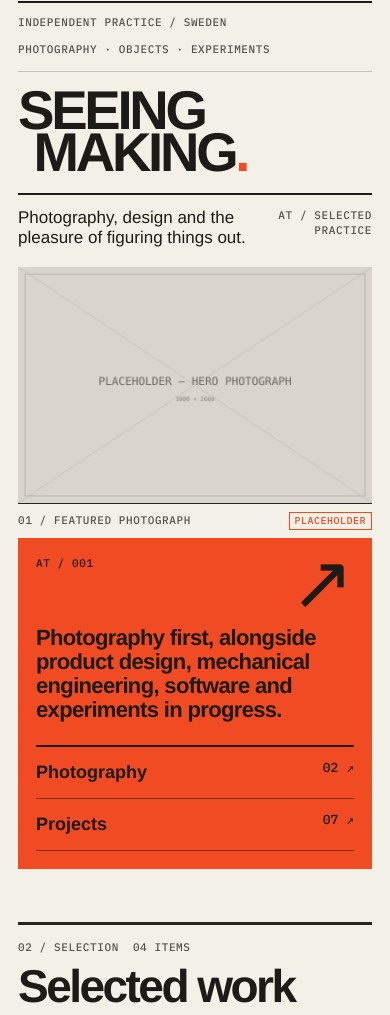
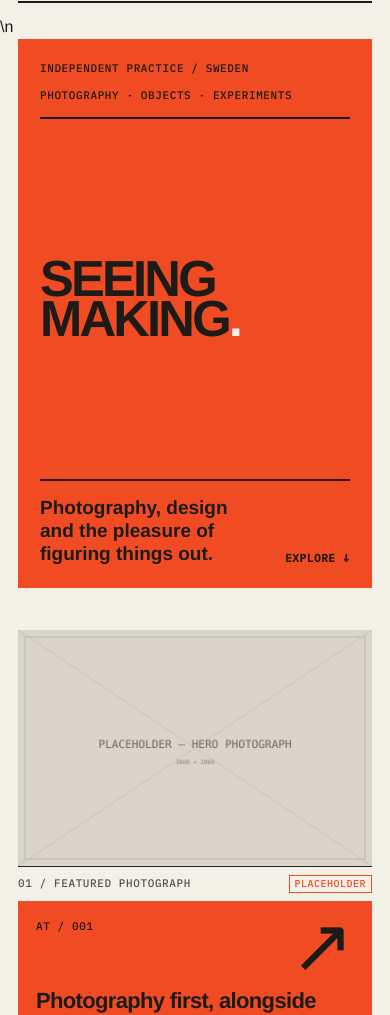
Before and after one commit to AxelTidehorn/Portfolio, an Astro site: page / in a window 390 px wide. Shown: the part 67-1082 px from the top of the page. Built offline with nearby package versions, Linux system fonts and the light colour scheme; Astro itself is replaced by a stand-in of ours.

Commit message:
Structure homepage into viewport compositions with desktop scroll snap and recurring orange fields

```diff
--- a/src/pages/index.astro
+++ b/src/pages/index.astro
@@ -17,8 +17,8 @@ const counts = {
 const pad = (n: number) => String(n).padStart(2, '0');
 const hero = site.hero.image;
 ---
-<Base image={hero} sheet="Index">
-  <section class="opening wrap" aria-labelledby="opening-title">
+<Base image={hero} sheet="Index">\n  <div class="home-story">
+  <section id="intro" class="opening wrap story-section" aria-labelledby="opening-title">
     <div class="opening__eyebrow">
       <span class="label">Independent practice / Sweden</span>
       <span class="label">Photography · Objects · Experiments</span>
@@ -29,11 +29,11 @@ const hero = site.hero.image;
     </h1>
     <div class="opening__bottom">
       <p>Photography, design and the pleasure of figuring things out.</p>
-      <span class="opening__edition label">AT / Selected practice</span>
+      <a class="opening__next label" href="#photograph">Explore ↓</a>
     </div>
   </section>
 
-  <section class="hero wrap" aria-label="Featured photography">
+  <section id="photograph" class="hero wrap story-section" aria-label="Featured photography">
     <figure class="hero__fig">
       <Image
         src={hero}
@@ -70,7 +70,7 @@ const hero = site.hero.image;
     </aside>
   </section>
 
-  <section class="selected wrap" aria-labelledby="sel">
+  <section id="work" class="selected wrap story-section" aria-labelledby="sel">
     <header class="sec-head rule">
       <span class="label">02 / Selection</span>
       <h2 id="sel">Selected work</h2>
@@ -92,7 +92,7 @@ const hero = site.hero.image;
     </div>
   </section>
 
-  <section class="index wrap" aria-labelledby="idx">
+  <section id="directory" class="index wrap story-section" aria-labelledby="idx">
     <header class="sec-head rule">
       <span class="label">03 / Index</span>
       <h2 id="idx">Index of work</h2>
@@ -113,7 +113,7 @@ const hero = site.hero.image;
       </tbody>
     </table>
   </section>
-</Base>
+  </div>\n</Base>
 
 <style>
   /* Poster-like first impression: one monumental typographic move, then the photograph. */
@@ -212,4 +212,73 @@ const hero = site.hero.image;
     .selected .sec-head { flex-wrap: wrap; gap: 8px 14px; }
     .selected .sec-head h2 { order: 2; flex-basis: 100%; }
   }
+
+  /* Home page is an intentional sequence of compositions.
+     Snap applies only to wide pointer-led layouts; tall sections can still be
+     scrolled through without trapping content. Natural flow elsewhere. */
+  :global(html:has(.home-story)) { scroll-padding-top: 0; }
+  .home-story { overflow: clip; }
+  .story-section { scroll-snap-align: start; scroll-snap-stop: always; }
+  .opening {
+    background: var(--accent);
+    min-height: calc(100svh - clamp(90px, 10vw, 142px));
+    padding: clamp(20px, 3vw, 48px);
+    display: flex; flex-direction: column; justify-content: space-between;
+  }
+  .opening__eyebrow { border-bottom: 2px solid var(--ink); }
+  .opening__title {
+    font-size: clamp(72px, 14.8vw, 245px);
+    font-stretch: 60%; line-height: .79; letter-spacing: -.075em;
+    overflow-wrap: normal;
+    margin: 40px 0;
+  }
+  .opening__title .opening__second { padding-left: 0; }
+  .opening__dot { color: var(--paper); }
+  .opening__bottom { border-top: 2px solid var(--ink); padding-top: 16px; }
+  .opening__bottom p { font-weight: 720; max-width: 620px; font-size: clamp(19px, 2.3vw, 34px); }
+  .opening .label { color: var(--ink); }
+  .opening__next { color: var(--ink); white-space: nowrap; font-weight: 650; text-decoration: none; }
+  .opening__next:hover { color: var(--ink); text-decoration: underline; }
+  .hero {
+    min-height: 100svh;
+    padding-top: clamp(24px, 4vw, 60px);
+    padding-bottom: clamp(24px, 4vw, 60px);
+    align-content: center;
+  }
+  .hero__fig { justify-content: center; }
+  .hero__fig img { max-height: calc(100svh - 155px); }
+  .selected {
+    min-height: 100svh;
+    padding-top: clamp(24px, 4vw, 60px);
+  }
+  .selected .sec-head {
+    padding: clamp(20px, 3vw, 48px);
+    margin-bottom: clamp(24px, 3vw, 48px);
+    background: var(--accent);
+    border: 0;
+    align-items: end;
+  }
+  .selected .sec-head .label { color: var(--ink); }
+  .selected .sec-head h2 { line-height: .87; }
+  .index {
+    min-height: 100svh;
+    padding-top: clamp(24px, 4vw, 60px);
+  }
+  .index .sec-head { border-top: 10px solid var(--accent); }
+  @media (min-width: 1100px) and (prefers-reduced-motion: no-preference) {
+    :global(html:has(.home-story)) { scroll-snap-type: y mandatory; scroll-behavior: smooth; }
+  }
+  @media (max-width: 1099px) {
+    .opening { min-height: min(76svh, 840px); }
+    .hero, .selected, .index { min-height: 0; }
+    .hero__fig img { max-height: 75svh; }
+  }
+  @media (max-width: 650px) {
+    .opening { padding: 22px; min-height: 65svh; }
+    .opening__title { font-size: clamp(43px, 13vw, 88px); letter-spacing: -.055em; }
+    .opening__bottom { align-items: end; }
+    .opening__bottom p { font-size: 19px; max-width: 230px; }
+    .selected .sec-head { padding: 20px; }
+    .selected .sec-head h2 { font-size: clamp(41px, 9vw, 65px); }
+  }
 </style>
```
